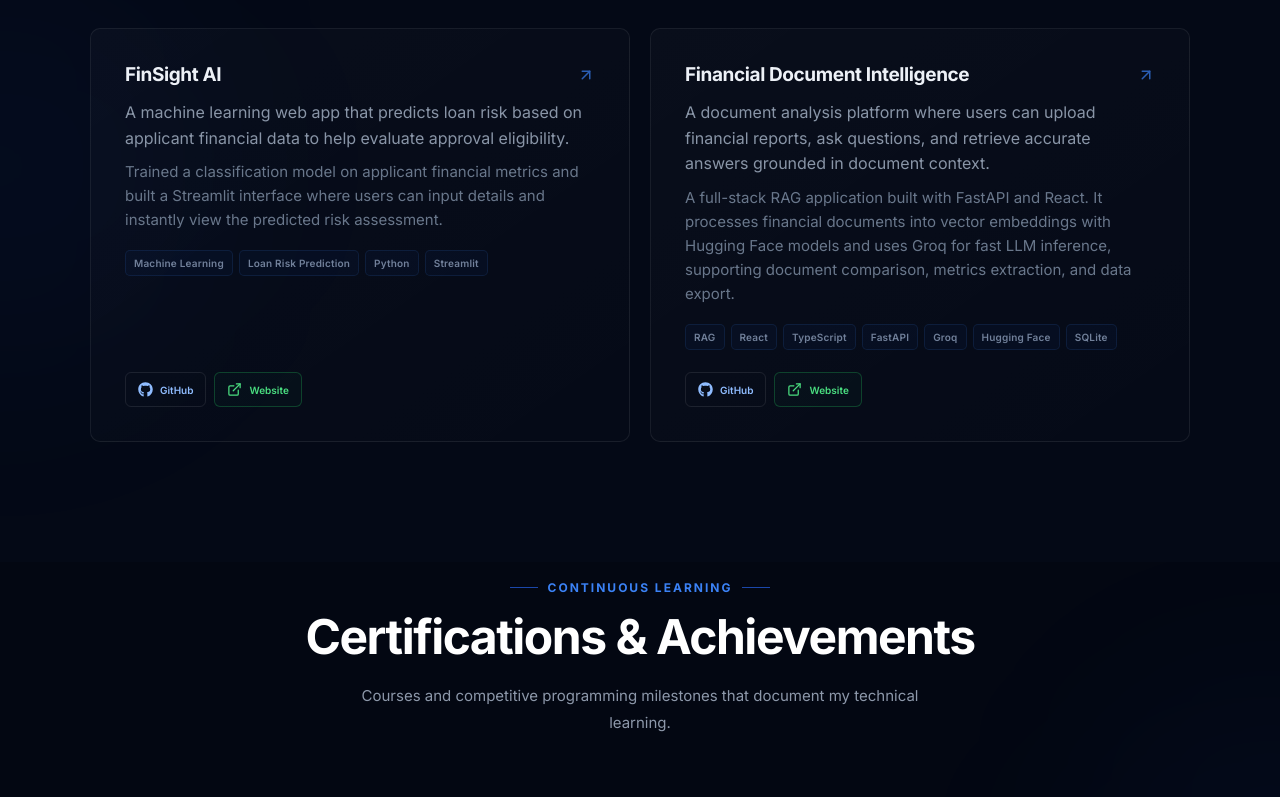
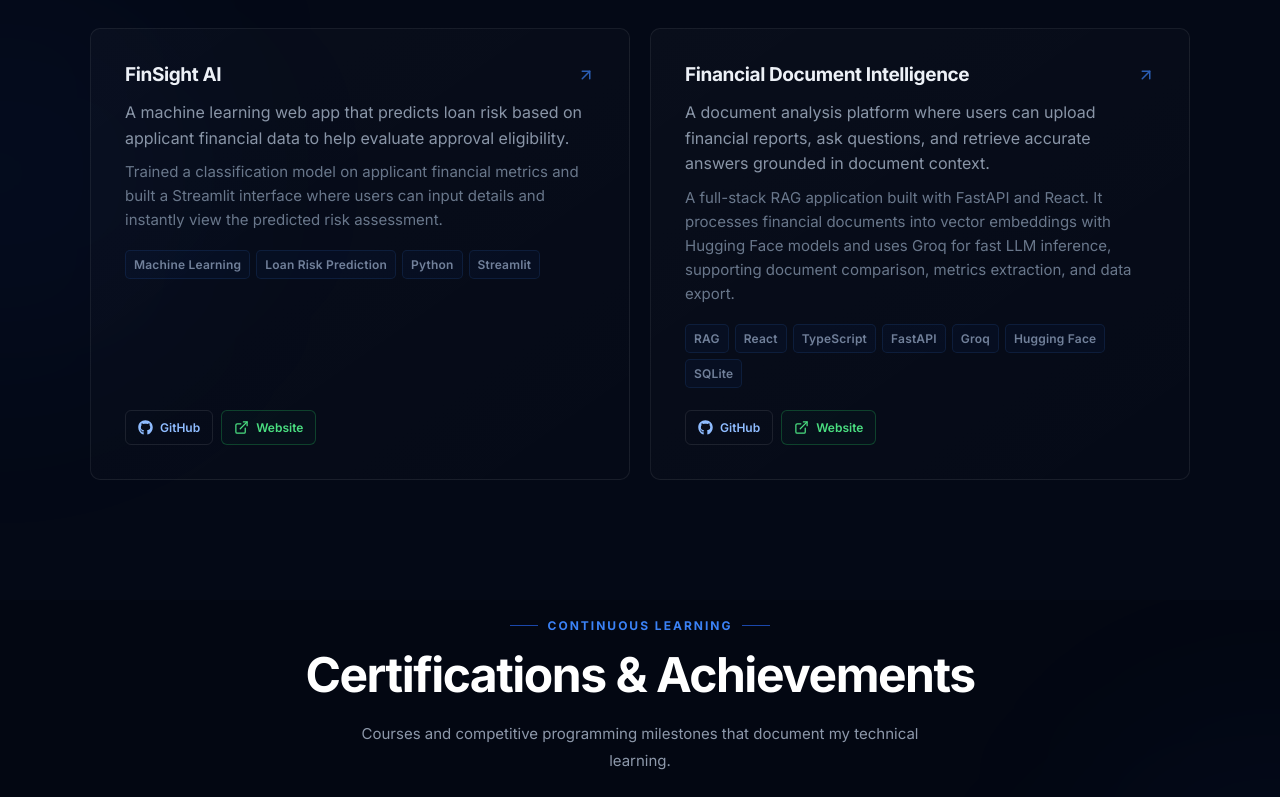
Before and after one commit to vishchopra227/Portfolio, a React app: page / in a window 1280 px wide. Shown: the part 4599-5396 px from the top of the page. Built offline with nearby package versions, Linux system fonts and the light colour scheme; the HTML template or start-up script is replaced by a standard one.

Commit message:
updated portfolio

```diff
--- a/src/sections/Projects.css
+++ b/src/sections/Projects.css
@@ -161,7 +161,7 @@
 
   color: #aeb9c9;
 
-  font-size: 9px;
+  font-size: 11px;
   font-weight: 700;
 
   backdrop-filter: blur(8px);
@@ -184,7 +184,7 @@
 
   color: #60a5fa;
 
-  font-size: 8px;
+  font-size: 10px;
   font-weight: 700;
 
   letter-spacing: 0.8px;
@@ -289,7 +289,7 @@
 
   color: #71809a;
 
-  font-size: 10px;
+  font-size: 12px;
   font-weight: 600;
 
   letter-spacing: 0.2px;
@@ -322,7 +322,7 @@
 
   color: #8f9bad;
 
-  font-size: 10px;
+  font-size: 12px;
   font-weight: 600;
 
   text-decoration: none;
```
